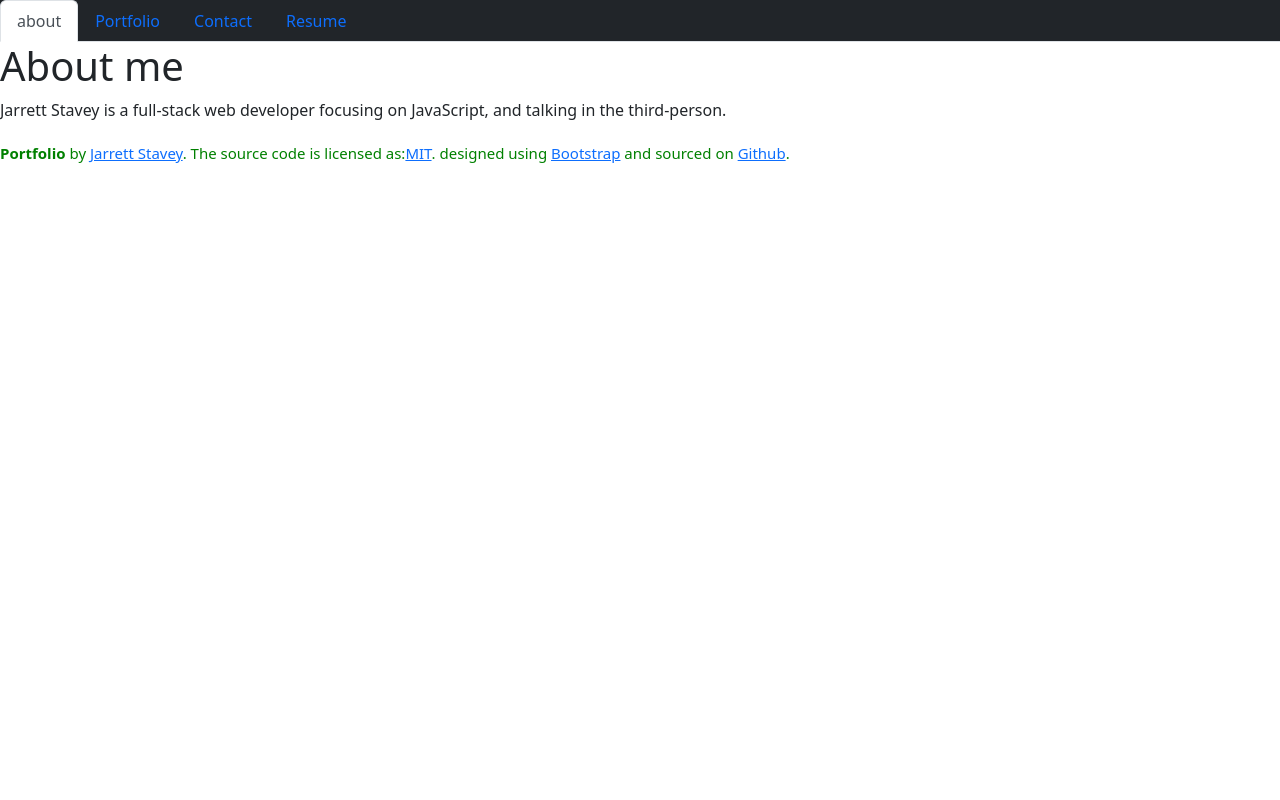
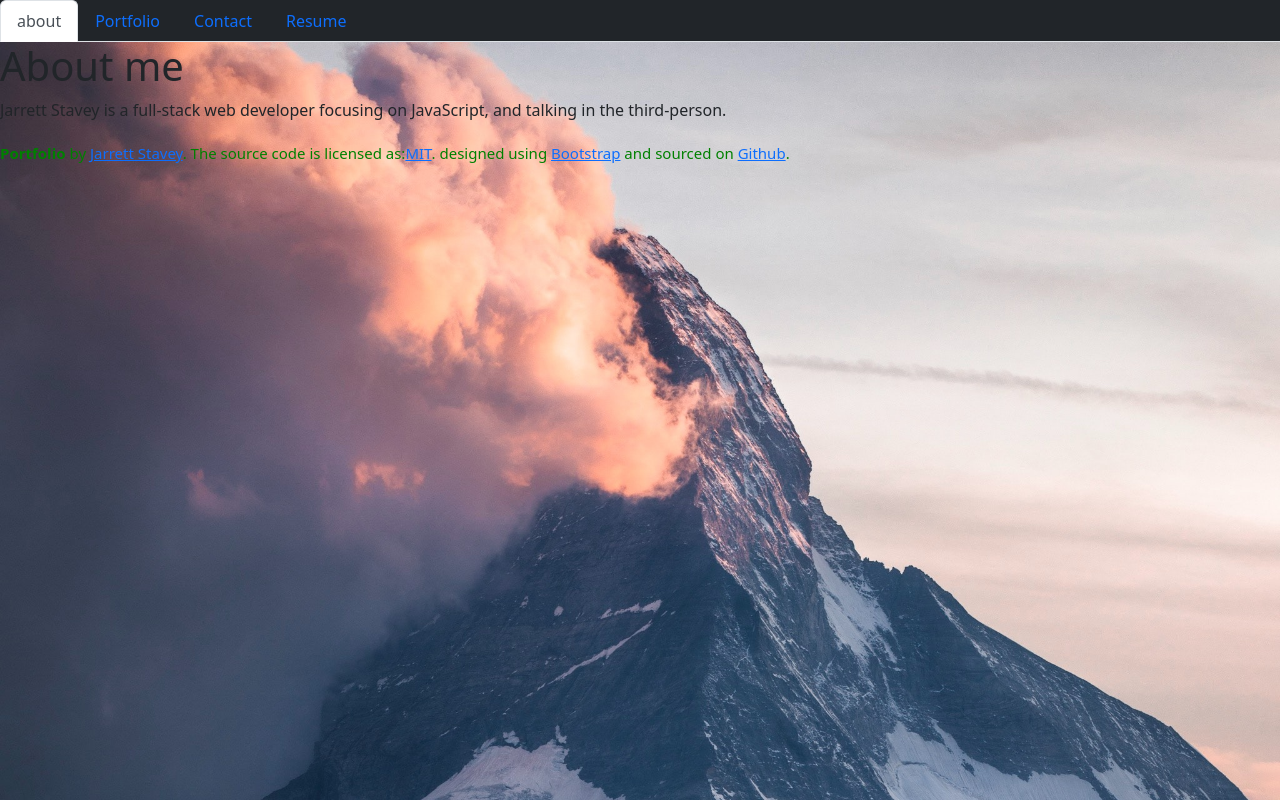
Before and after one commit to JStavey13/React-Portfolio, a React (Create React App) app: page / in a window 1280 px wide. Built offline with nearby package versions, Linux system fonts and the light colour scheme.

Commit message:
hopefully fixed background issues

```diff
--- a/src/App.css
+++ b/src/App.css
@@ -64,13 +64,7 @@
   width: 55%;
 }
 
-.display {
-  display: flex;
-  flex-direction: column;
-  align-items: center;
-  background-image: url("../public/assets/image/mountain-background.jpg");
-  margin-bottom: 20px;
-}
+
 
 .qual-header {
   margin-top: 40px;
--- a/src/Components/contact.js
+++ b/src/Components/contact.js
@@ -5,6 +5,8 @@ import Button from 'react-bootstrap/Button';
 
 
 export default function Contact() {
+
+// contact form logic
   const [status, setStatus] = useState("Submit");
   const handleSubmit = async (e) => {
     e.preventDefault();
@@ -27,6 +29,7 @@ export default function Contact() {
     alert(result.status)
   }
 
+// form HTML
   return (
     <div>
       <h1>Contact (under construction)</h1>
--- a/src/Components/resume.js
+++ b/src/Components/resume.js
@@ -7,7 +7,7 @@ import bootcampDownload from "../image/bootcampCert.pdf"
 export default function Resume() {
 
     return (
-        <div className="display">
+        <div>
 {/* resume header */}
             <h1 style={{
                 marginTop: "40px",
--- a/src/index.css
+++ b/src/index.css
@@ -3,9 +3,10 @@ body {
   font-family: -apple-system, BlinkMacSystemFont, 'Segoe UI', 'Roboto', 'Oxygen',
     'Ubuntu', 'Cantarell', 'Fira Sans', 'Droid Sans', 'Helvetica Neue',
     sans-serif;
-  -webkit-font-smoothing: antialiased;
-  -moz-osx-font-smoothing: grayscale;
-
+  background-image: url("../src/image/mountain-background.jpg");
+  background-repeat: no-repeat;
+  background-size: cover;
+  background-attachment: fixed;
 }
 
 code {
```
